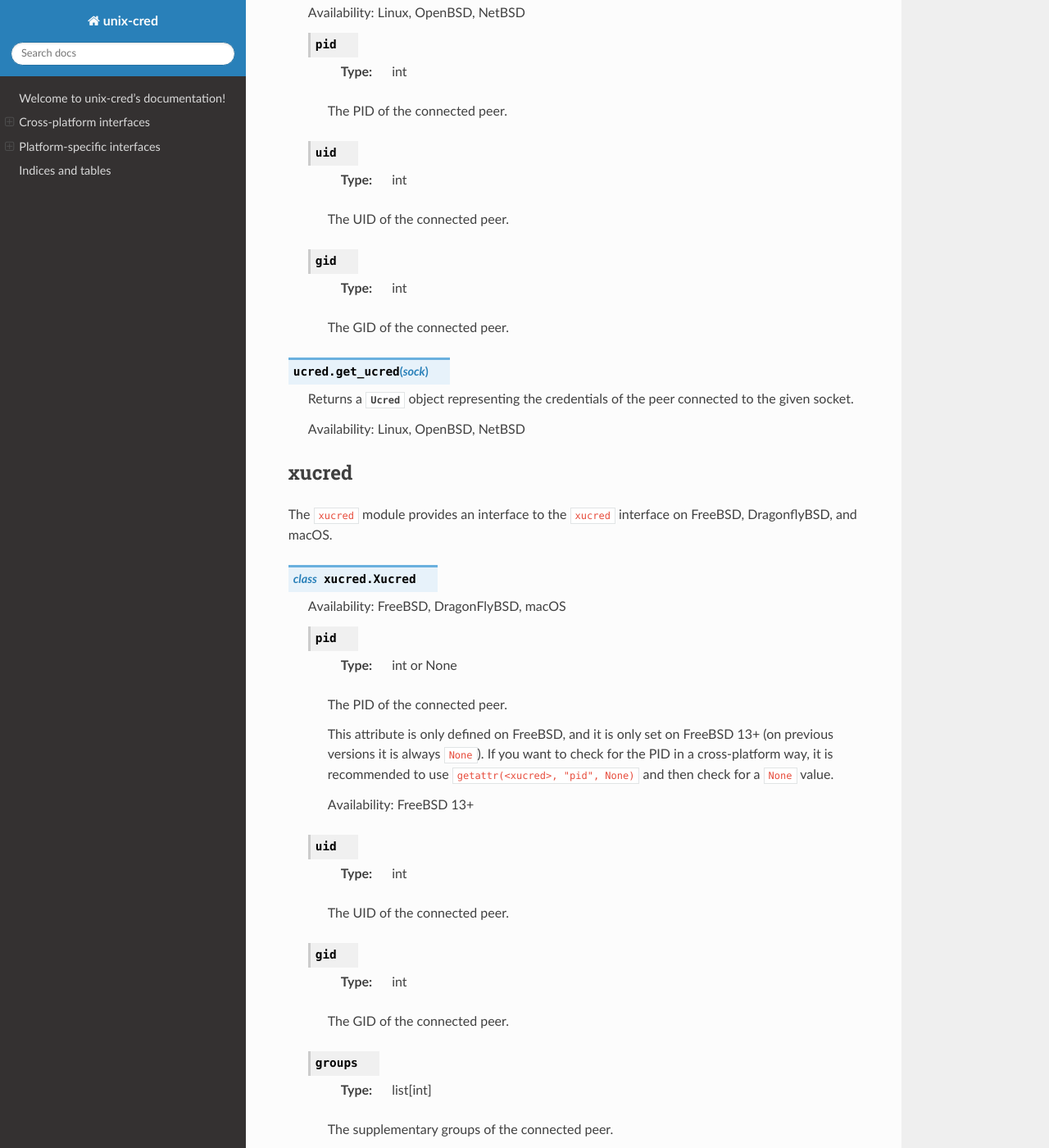
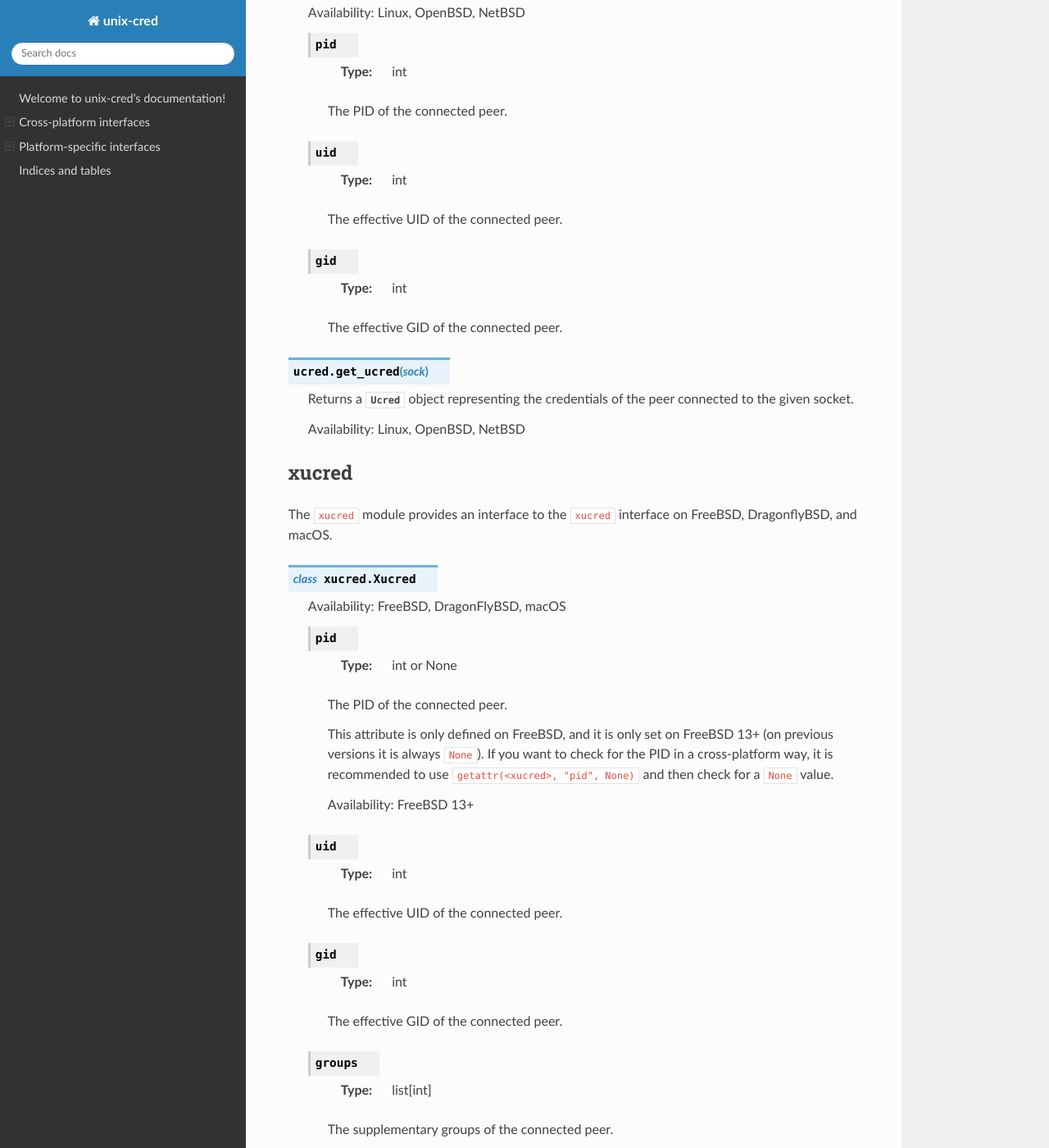
Before and after one commit to cptpcrd/unix_cred, a Sphinx documentation site: the page built from docs/index.rst, in a window 1280 px wide and 1400 px high, scrolled down 1386 px. Shown: the whole window at 82% size. Built offline with Sphinx 7.4.7 and the Read the Docs theme 2.0.0, drawn with Linux system fonts in a browser that asks for light colours.

Commit message:
docs: Clarify that ucred/xucred modules return the effective UID/GID

```diff
--- a/docs/index.rst
+++ b/docs/index.rst
@@ -76,13 +76,13 @@ The reason that the interfaces for all three of these are in one module is that
 
         :type: int
 
-        The UID of the connected peer.
+        The effective UID of the connected peer.
 
    .. py:attribute:: gid
 
         :type: int
 
-        The GID of the connected peer.
+        The effective GID of the connected peer.
 
 .. py:function:: get_ucred(sock)
 
@@ -121,13 +121,13 @@ The ``xucred`` module provides an interface to the ``xucred`` interface on FreeB
 
         :type: int
 
-        The UID of the connected peer.
+        The effective UID of the connected peer.
 
    .. py:attribute:: gid
 
         :type: int
 
-        The GID of the connected peer.
+        The effective GID of the connected peer.
 
    .. py:attribute:: groups
 
```
